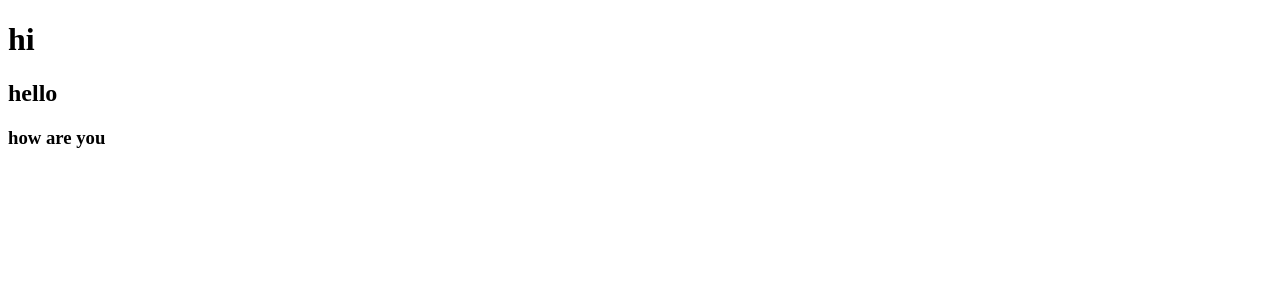
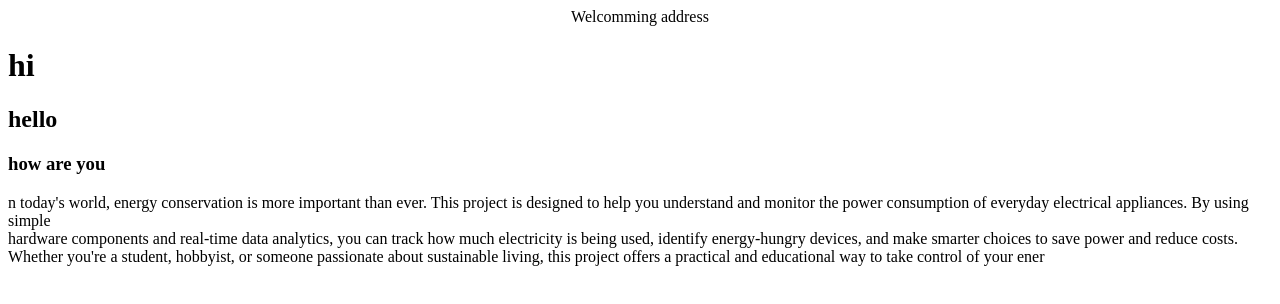
Before and after one commit to HEPZI01/achsha, a plain HTML site: page index.html in a window 1280 px wide. Drawn offline with Linux system fonts and the light colour scheme.

Commit message:
welcomming address

```diff
--- a/index.html
+++ b/index.html
@@ -6,6 +6,7 @@
     <title>Document</title>
 </head>
 <body>
+    <center> Welcomming address</center>
    <h1>
      hi
    </h1>
@@ -15,5 +16,8 @@
    <h3>
     how are you
    </h3>
+   <p>
+    n today's world, energy conservation is more important than ever. This project is designed to help you understand and monitor the power consumption of everyday electrical appliances. By using simple <br> hardware components and real-time data analytics, you can track how much electricity is being used, identify energy-hungry devices, and make smarter choices to save power and reduce costs. Whether you're a student, hobbyist, or someone passionate about sustainable living, this project offers a practical and educational way to take control of your ener
+   </p>
 </body>
 </html>
```
